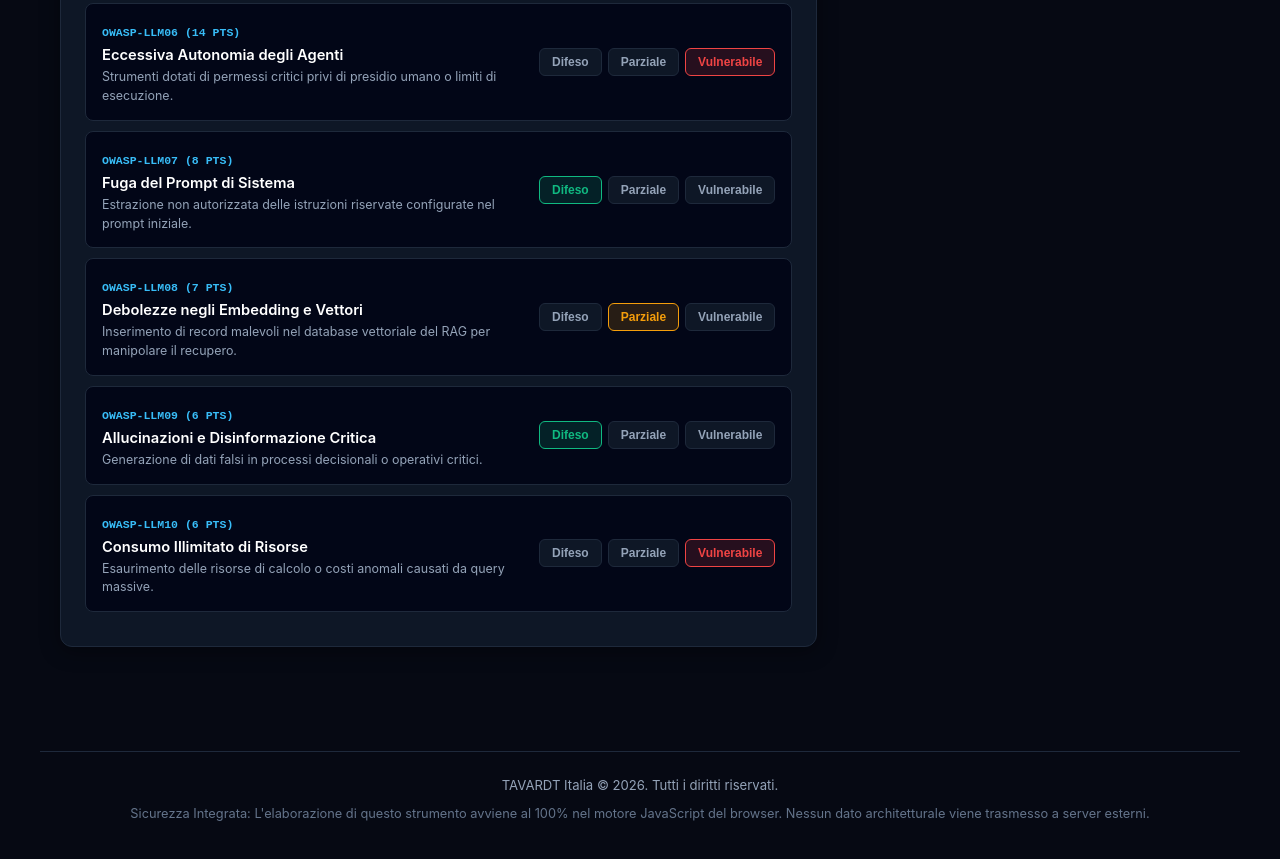
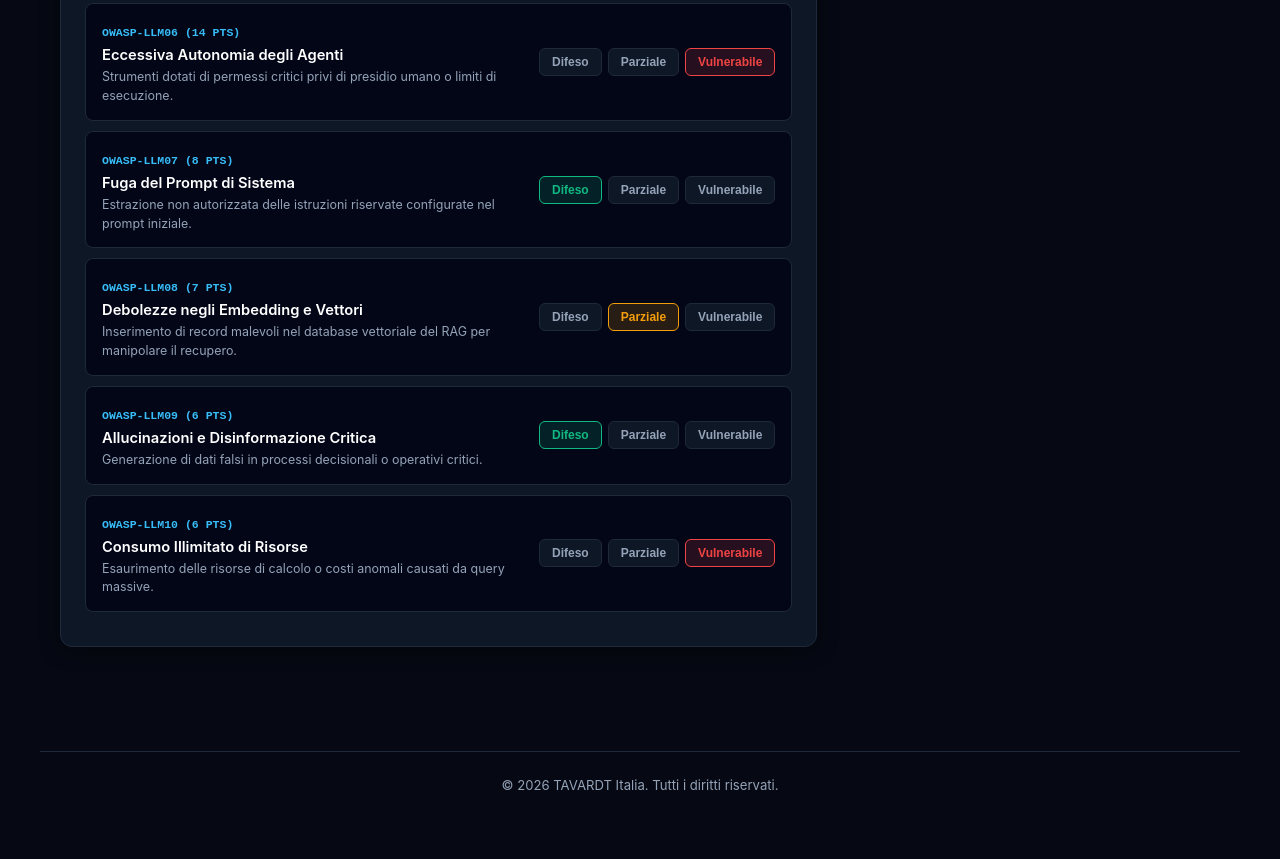
Before and after one commit to TAVARDT-Italia/ai-threat-matrix-it, a plain HTML site: page index.html in a window 1280 px wide. Shown: the part 1235-2094 px from the top of the page. Drawn offline with Linux system fonts and the light colour scheme.

Commit message:
style: simplify navigation hub links and streamline footer

```diff
--- a/index.html
+++ b/index.html
@@ -357,11 +357,6 @@
       color: var(--accent);
       text-decoration: none;
     }
-    .privacy-notice {
-      margin-top: 8px;
-      font-size: 0.8rem;
-      color: #64748b;
-    }
   </style>
 </head>
 <body>
@@ -373,7 +368,7 @@
     </div>
     <div class="nav-links">
       <a href="https://ag.tavardt.com/it/" target="_blank" rel="noopener">Portale Istituzionale</a>
-      <a href="https://tools.tavardt.com/it/" target="_blank" rel="noopener">Centro Strumenti TAVARDT</a>
+      <a href="https://tools.tavardt.com/it/" target="_blank" rel="noopener">Centro Strumenti</a>
       <a href="https://ag.tavardt.com/it/contatto/" target="_blank" rel="noopener">Supporto Tecnico</a>
     </div>
   </header>
@@ -459,10 +454,7 @@
   </div>
 
   <footer>
-    <div>TAVARDT Italia &copy; 2026. Tutti i diritti riservati.</div>
-    <div class="privacy-notice">
-      Sicurezza Integrata: L'elaborazione di questo strumento avviene al 100% nel motore JavaScript del browser. Nessun dato architetturale viene trasmesso a server esterni.
-    </div>
+    <div>&copy; 2026 TAVARDT Italia. Tutti i diritti riservati.</div>
   </footer>
 
   <script>
```
